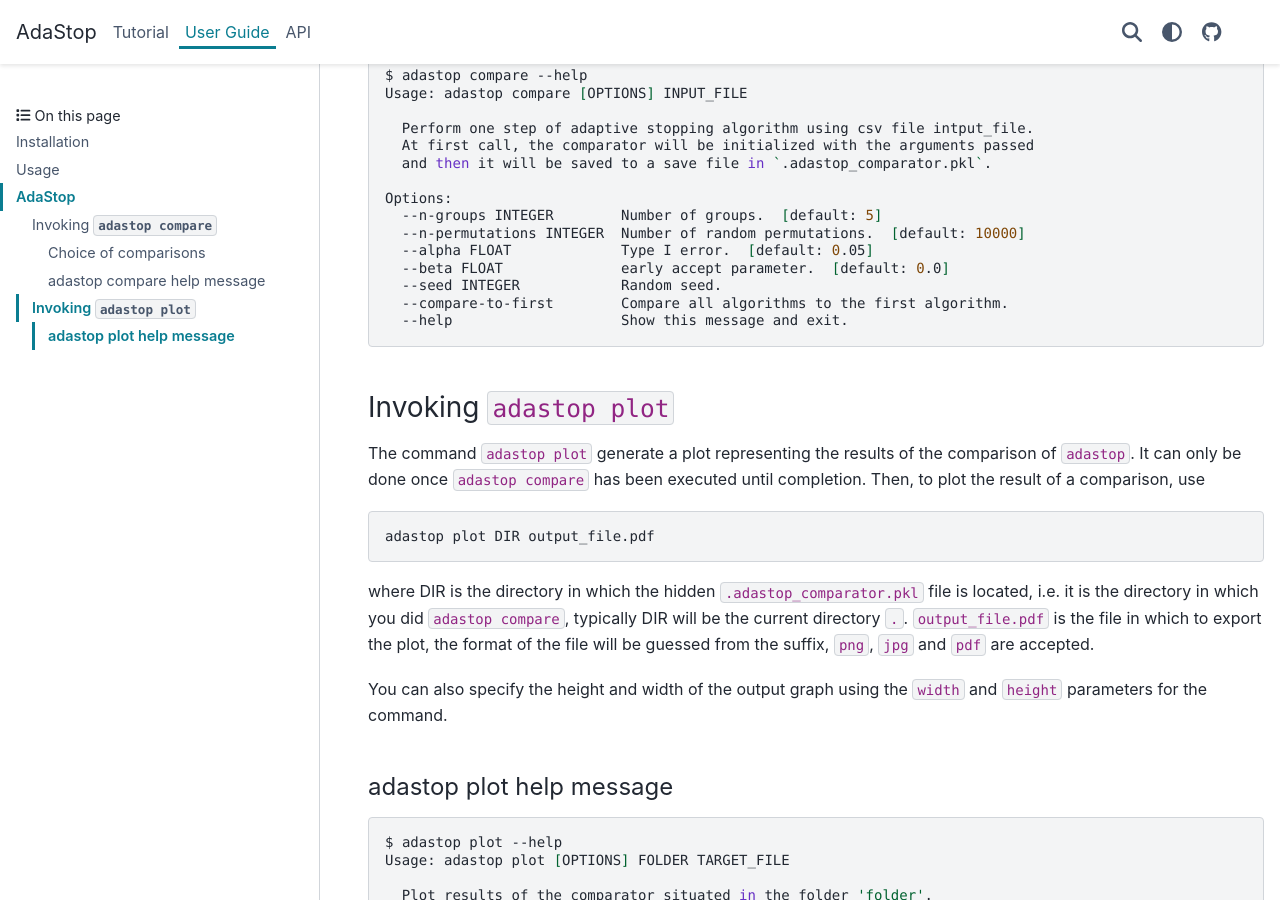
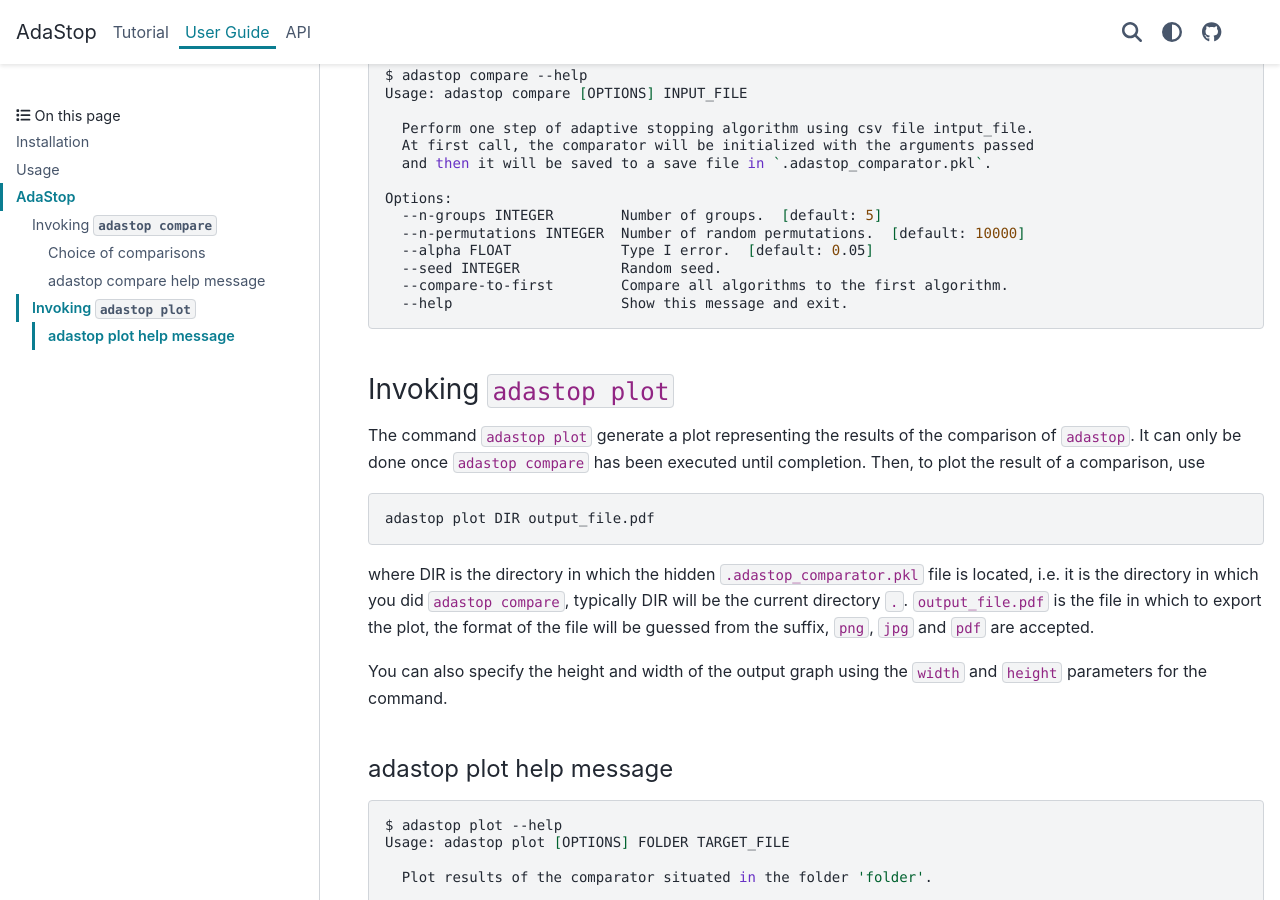
Before and after one commit to TimotheeMathieu/adastop, a Sphinx documentation site: the page built from docs/user_guide.md, in a window 1280 px wide and 900 px high, scrolled down 2145 px. Built offline with Sphinx 7.4.7 and the PyData theme 0.15.4, drawn with Linux system fonts in a browser that asks for light colours.

Commit message:
remove "beta" (early accept moved to new branch)

```diff
--- a/docs/user_guide.md
+++ b/docs/user_guide.md
@@ -78,7 +78,6 @@ Options:
   --n-groups INTEGER        Number of groups.  [default: 5]
   --n-permutations INTEGER  Number of random permutations.  [default: 10000]
   --alpha FLOAT             Type I error.  [default: 0.05]
-  --beta FLOAT              early accept parameter.  [default: 0.0]
   --seed INTEGER            Random seed.
   --compare-to-first        Compare all algorithms to the first algorithm.
   --help                    Show this message and exit.
```
Also changed, not shown: docs/tutorials.md (+0 -1 lines).
